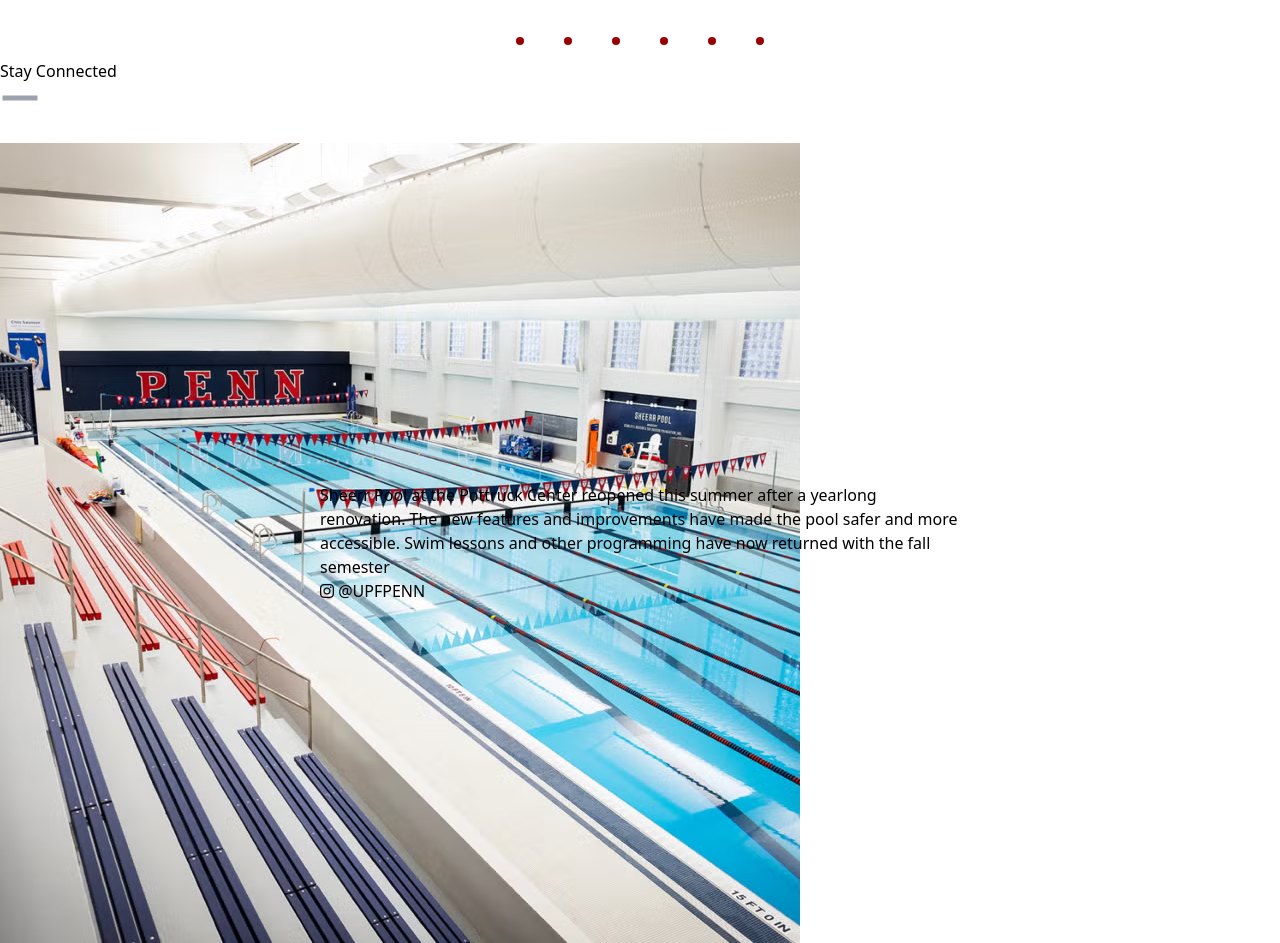
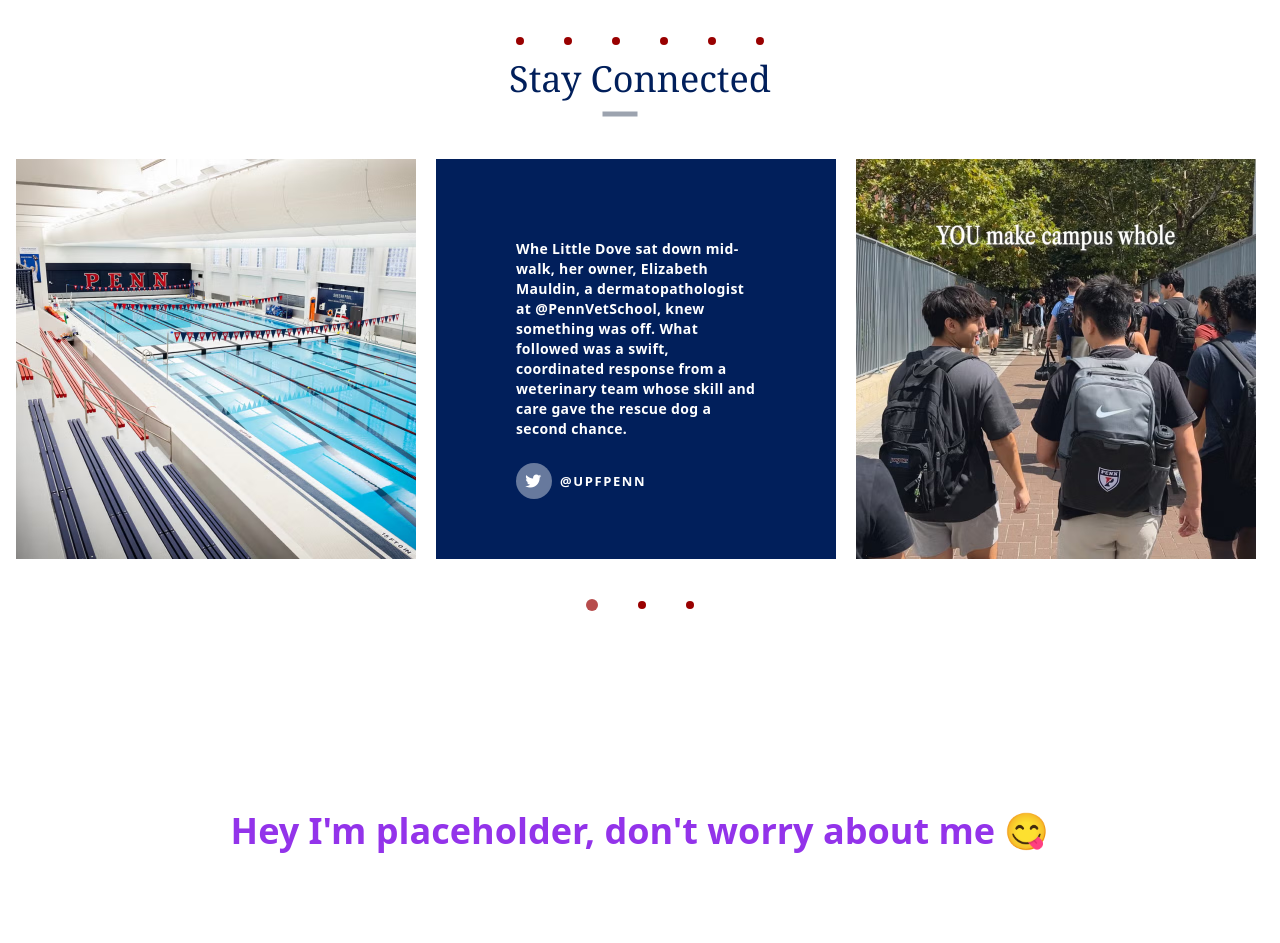
Before and after one commit to Theogene120/Cloning-Gate, a website built with Vite: page index.html in a window 1280 px wide. Shown: the part 4441-5384 px from the top of the page. After the commit the page ends 5296 px from the top, so only its background shows below. Built offline with nearby package versions, Linux system fonts and the light colour scheme.

Commit message:
Connect cards add

```diff
--- a/index.html
+++ b/index.html
@@ -316,34 +316,69 @@
 
     <!-- Stay connected -->
 
-    <div>
+    <div class="mt-20 mx-4">
       <!-- head -->
       <div>
-        <p>Stay Connected</p>
-        <p><svg xmlns="http://www.w3.org/2000/svg" width="80" height="60" viewBox="8 6 24 24" fill="none" stroke="currentColor" stroke-width="2" stroke-linecap="none" stroke-linejoin="round" class="lucide lucide-minus-icon lucide-minus text-gray-400"><path d="M5 12h14"/></svg></p>
+        <p class="font-serif text-4xl text-center text-[#011F5B]">Stay Connected</p>
+        <p class="flex justify-center items-center"><svg xmlns="http://www.w3.org/2000/svg" width="80" height="60" viewBox="8 6 24 24" fill="none" stroke="currentColor" stroke-width="2" stroke-linecap="none" stroke-linejoin="round" class="lucide lucide-minus-icon lucide-minus text-gray-400"><path d="M5 12h14"/></svg></p>
         <p></p>
       </div>
 
       <!-- images -->
-      <div>
-        <div class="relative">
+      <div class="flex overflow-scroll overflow-y-hidden lg:overflow-x-hidden gap-5">
+        <div class="relative group shrink-0 cursor-pointer h-[20rem] md:h-[25rem] md:w-[28rem] lg:h-[20rem] lg:w-[20rem] w-[20rem] xl:w-[25rem] xl:h-[25rem]">
           <img src="image/sheerpool.avif" alt="pool">
-          <div class="bg-[#990000] absolute inset-0 opacity-0 hover:opacity-45 "></div>
-          <div class="absolute top-1/2 left-1/2 -translate-x-1/2 -translate-y-1/2 ">
+          <div class="bg-[#990000] absolute inset-0 opacity-0 group-hover:opacity-80 transform duration-500 "></div>
+          <div class="absolute hidden group-hover:block h-[18rem] w-[18rem] md:h-[15rem] md:w-[25rem] lg:h-[18rem] lg:w-[18rem] top-1/2 left-1/2 -translate-x-1/2 -translate-y-1/2 ">
             <div>
-              <p>
+              <p class="text-white font-semibold text-sm m-6 tracking-wide">
                 Sheerr Pool at the Pottruck Center reopened this summer after a
                 yearlong renovation. The new features and improvements have
                 made the pool safer and more accessible. Swim lessons and other
                 programming have now returned with the fall semester
               </p>
             </div>
-            <div>
-              <p><span><i class="fa-brands fa-instagram"></i></span> @UPFPENN</p>
+            <div class="m-4">
+              <div class="m-2 text-white tracking-widest flex"><p class="mr-2 w-9 text-center h-9 flex justify-center items-center bg-white bg-opacity-40  rounded-full"><i class="fa-brands fa-instagram"></i></p><p class="text-[13px] font-semibold flex items-center"> <span>@UPFPENN</span></p></div>
             </div>
           </div>
         </div>
+
+        <div class="relative group shrink-0 cursor-pointer h-[20rem] w-[20rem] md:h-[25rem] md:w-[28rem] lg:h-[20rem] lg:w-[20rem] xl:w-[25rem] xl:h-[25rem]">
+          <div class="bg-[#011F5B] absolute inset-0"></div>
+          <div class="absolute h-[18rem] w-[18rem] md:h-[15rem] md:w-[25rem] lg:h-[18rem] lg:w-[18rem] top-1/2 left-1/2 -translate-x-1/2 -translate-y-1/2 ">
+            <div>
+              <p class="text-white font-semibold text-sm m-6 tracking-wide">
+                Whe Little Dove sat down mid-walk, her owner, Elizabeth Mauldin, a
+                dermatopathologist at @PennVetSchool, knew something was off.
+                What followed was a swift, coordinated response from a weterinary team whose
+                skill and care gave the rescue dog a second chance.
+              </p>
+            </div>
+            <div class="m-4">
+              <div class="m-2 text-white tracking-widest flex"><p class="mr-2 w-9 text-center h-9 flex justify-center items-center bg-white bg-opacity-40  rounded-full"><i class="fa-brands fa-twitter"></i></p><p class="text-[13px] font-semibold flex items-center"> <span>@UPFPENN</span></p></div>
+            </div>
+          </div>
+        </div>
+
+
+        <div class="relative group shrink-0 cursor-pointer h-[20rem] w-[20rem]  md:h-[25rem] md:w-[28rem] lg:h-[20rem] lg:w-[20rem] xl:w-[25rem] xl:h-[25rem]">
+          <img src="image/youmakecampuswhole.avif" alt="pool">
+          <div class="bg-[#990000] absolute inset-0 opacity-0 group-hover:opacity-80 transform duration-500 "></div>
+          <div class="absolute hidden group-hover:block h-[18rem] w-[18rem]  top-60 left-1/2 -translate-x-1/2 -translate-y-1/2 ">
+            <div class="">
+              <p class="text-white font-semibold text-sm m-6 tracking-wide">
+                Good to have you back
+              </p>
+            </div>
+            <div class="m-4">
+              <div class="m-2 text-white tracking-widest flex"><p class="mr-2 w-9 text-center h-9 flex justify-center items-center bg-white bg-opacity-40  rounded-full"><i class="fa-brands fa-instagram"></i></p><p class="text-[13px] font-semibold flex items-center"> <span>@UPFPENN</span></p></div>
+            </div>
+          </div>
+        </div>
+
       </div>
+      <div class="flex justify-center items-center gap-10 py-10"><p class="h-3 w-3 bg-opacity-70 rounded-full bg-[#990000]"></p><p  class="h-2 w-2 rounded-full  bg-[#990000]"></p><p  class="h-2 w-2 rounded-full bg-[#990000]"></p></div>
     </div>
 
 
```
Also changed, not shown: image/youmakecampuswhole.avif (added).
